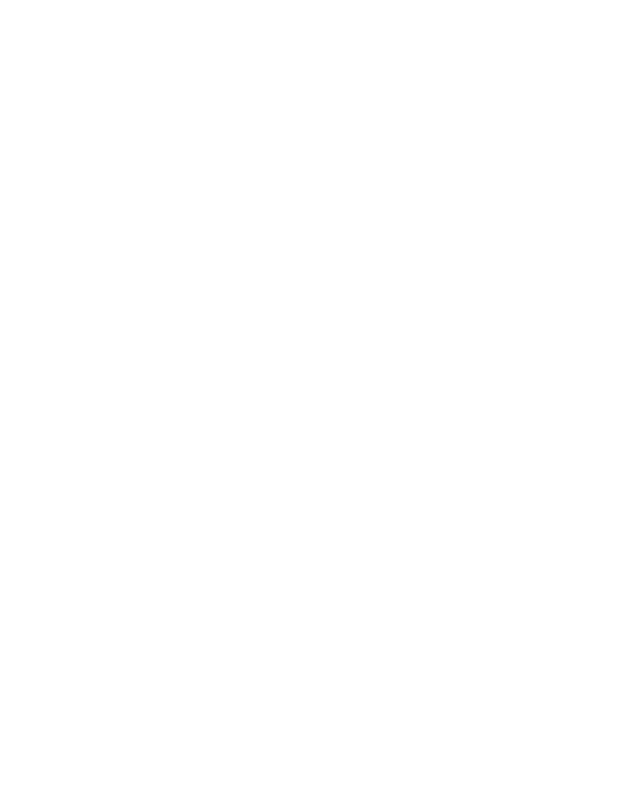
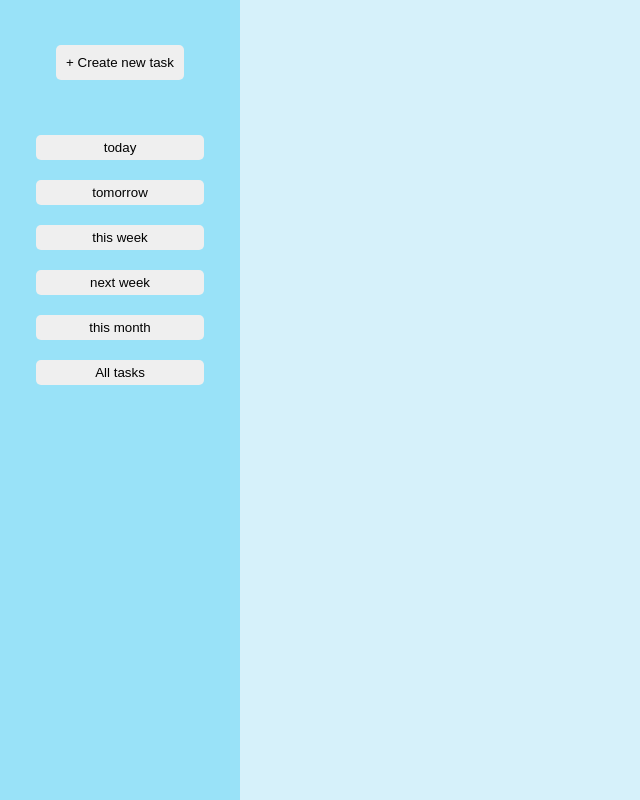
Before and after one commit to Zaltman/Todo-list, a website built with webpack: page dist/index.html in a window 1280 px wide. Shown: the whole page, without its empty margins (0-640 px from the left). Built offline with nearby package versions, Linux system fonts and the light colour scheme.

Commit message:
Basic inteface and todo factory setup.

```diff
--- a/package.json
+++ b/package.json
@@ -1,7 +1,6 @@
 {
   "name": "todo-list",
   "version": "1.0.0",
-  "description": "",
   "private": true,
   "scripts": {
     "test": "echo \"Error: no test specified\" && exit 1",
@@ -26,5 +25,8 @@
   },
   "dependencies": {
     "date-fns": "^2.27.0"
-  }
+  },
+  "main": "webpack.config.js",
+  "keywords": [],
+  "description": ""
 }
--- a/src/dom.js
+++ b/src/dom.js
@@ -0,0 +1,10 @@
+function domComponentNameClass(name, className) {
+  const element = document.createElement(name);
+  if (className) {
+    element.classList.add(className);
+  }
+
+  return element;
+}
+
+export { domComponentNameClass };
--- a/src/index.js
+++ b/src/index.js
@@ -1,9 +1,40 @@
 import './style.css';
+import { domComponentNameClass } from './dom.js';
 
-function component() {
-  const element = document.createElement('div');
+document.querySelector('body').appendChild(domComponentNameClass('aside'));
+document.querySelector('body').appendChild(domComponentNameClass('content'));
 
-  return element;
-}
+document
+  .querySelector('aside')
+  .appendChild(domComponentNameClass('button', 'addBtn')).textContent =
+  '+ Create new task';
 
-document.querySelector('body').append(component());
+document
+  .querySelector('aside')
+  .appendChild(domComponentNameClass('button', 'taskList')).textContent =
+  'today';
+
+document
+  .querySelector('aside')
+  .appendChild(domComponentNameClass('button', 'taskList')).textContent =
+  'tomorrow';
+
+document
+  .querySelector('aside')
+  .appendChild(domComponentNameClass('button', 'taskList')).textContent =
+  'this week';
+
+document
+  .querySelector('aside')
+  .appendChild(domComponentNameClass('button', 'taskList')).textContent =
+  'next week';
+
+document
+  .querySelector('aside')
+  .appendChild(domComponentNameClass('button', 'taskList')).textContent =
+  'this month';
+
+document
+  .querySelector('aside')
+  .appendChild(domComponentNameClass('button', 'taskList')).textContent =
+  'All tasks';
--- a/src/style.css
+++ b/src/style.css
@@ -1,3 +1,41 @@
-.main {
-  color: red;
+* {
+  padding: 0px;
+  margin: 0px;
+  border: 0px;
 }
+
+body {
+  display: flex;
+}
+
+content {
+  background-color: rgb(214, 241, 250);
+  height: 100vh;
+  flex-grow: 1;
+}
+
+aside {
+  display: flex;
+  flex-direction: column;
+  width: 15rem;
+  background-color: rgb(153, 226, 248);
+}
+
+.addBtn {
+  margin-top: 45px;
+  margin-bottom: 45px;
+
+  width: fit-content;
+  height: fit-content;
+  padding: 10px;
+  border-radius: 5px;
+  align-self: center;
+}
+
+.taskList {
+  margin: 10px;
+  width: 70%;
+  height: 25px;
+  border-radius: 5px;
+  align-self: center;
+}
--- a/src/todo.js
+++ b/src/todo.js
@@ -0,0 +1,5 @@
+const todoFactory = (title, description) => {
+  title = prompt('title');
+  description = prompt('description');
+  return { title, description };
+};
```
Also changed, not shown: dist/dom.bundle.js, dist/index.bundle.js, dist/todo.bundle.js, 1 other file.
